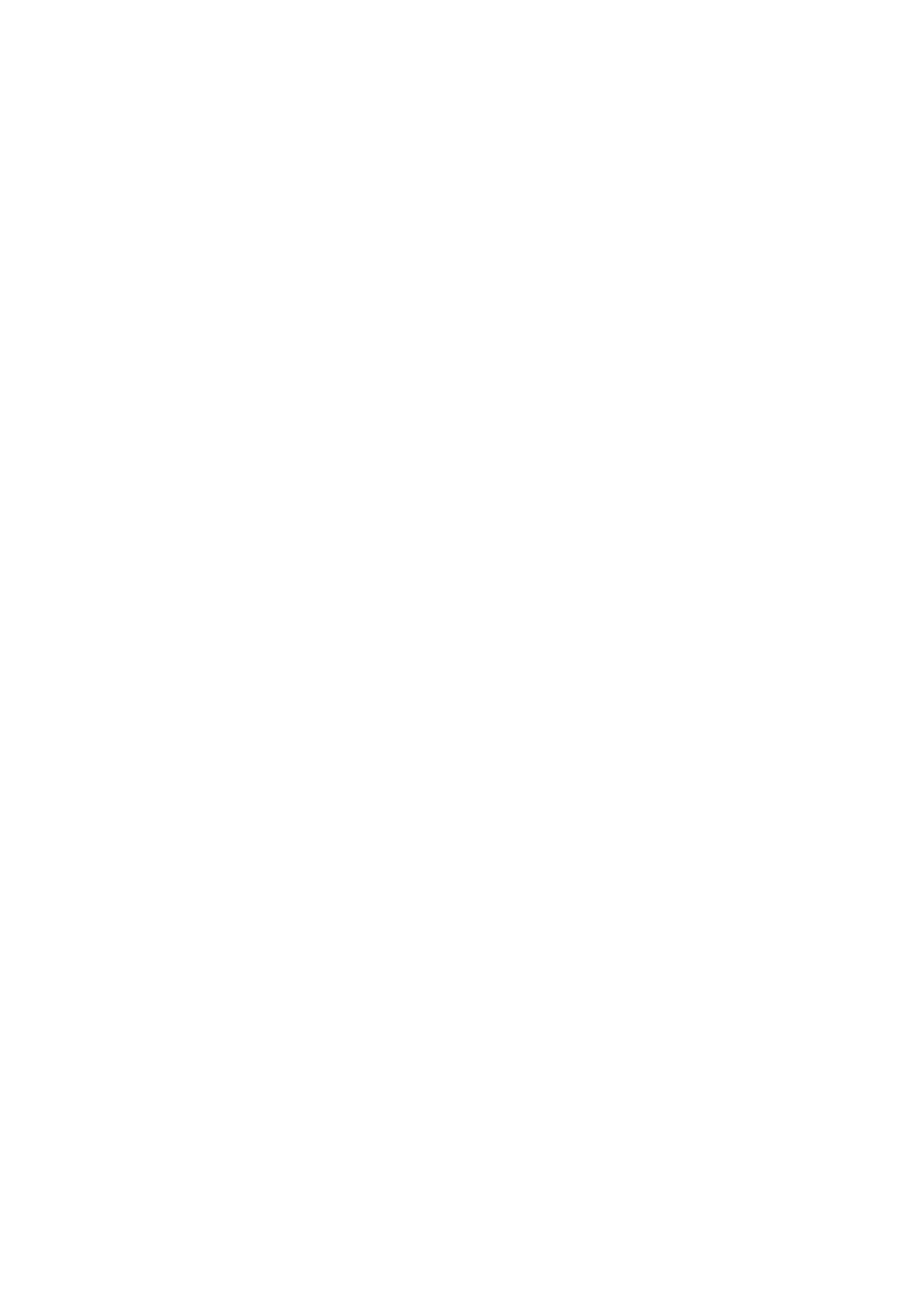
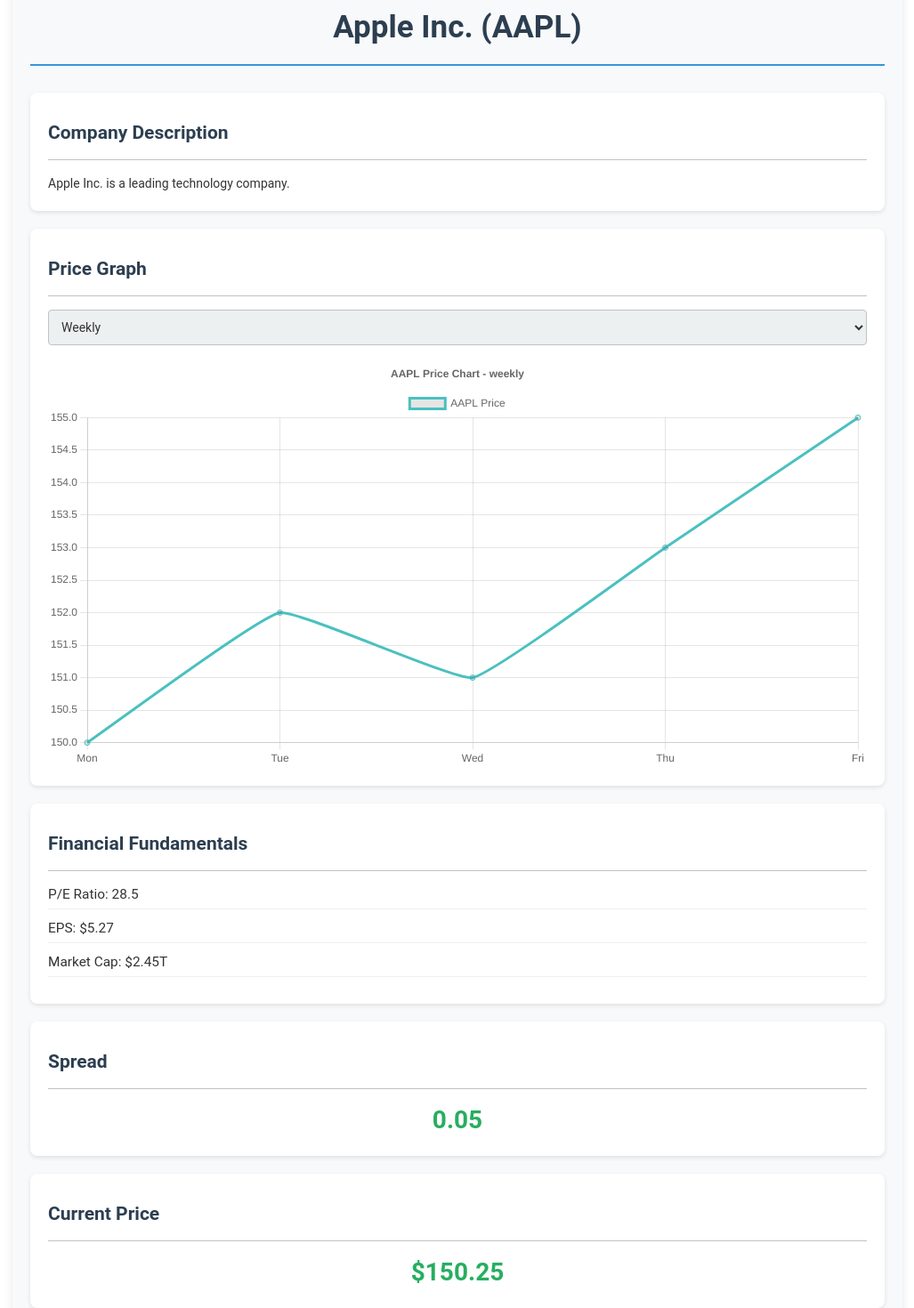
Before and after one commit to Harshit25102000/Munafa_frontend, a React (Create React App) app: page /MoreInfo in a window 1280 px wide. Before the commit this address had no page. Shown: the part 20-1490 px from the top of the page at 89% size, without its empty margins (126-1153 px from the left). Before the commit the page ends 800 px from the top, so only its background shows below. Built offline with nearby package versions, Linux system fonts and the light colour scheme.

Commit message:
more_info_pages_configured

```diff
--- a/src/App.js
+++ b/src/App.js
@@ -4,6 +4,8 @@
 import Signup from './pages/signup';
 import Home from './pages/Home';
 import Portfolio from './pages/Portfolio';
+import MoreInfo from './pages/MoreInfo'
+
 import {
   BrowserRouter,
   RouterProvider,
@@ -20,6 +22,7 @@
      <Route path="/signup" element={<Signup />}/>
      <Route path="/home" element={<Home />}/>
      <Route path="/portfolio" element={<Portfolio />}/>
+     <Route path="/MoreInfo" element={<MoreInfo/>}/>
 
      </Routes>
       </BrowserRouter>
--- /dev/null
+++ b/src/components/PriceGraph/index.js
@@ -0,0 +1,88 @@
+import React, { useState, useEffect } from 'react';
+import { Line } from 'react-chartjs-2';
+import {
+  Chart as ChartJS,
+  CategoryScale,
+  LinearScale,
+  PointElement,
+  LineElement,
+  Title,
+  Tooltip,
+  Legend
+} from 'chart.js';
+
+ChartJS.register(
+  CategoryScale,
+  LinearScale,
+  PointElement,
+  LineElement,
+  Title,
+  Tooltip,
+  Legend
+);
+
+const PriceGraph = ({ symbol }) => {
+  const [timeframe, setTimeframe] = useState('weekly');
+  const [chartData, setChartData] = useState(null);
+
+  useEffect(() => {
+    const mockData = {
+      weekly: {
+        labels: ['Mon', 'Tue', 'Wed', 'Thu', 'Fri'],
+        data: [150, 152, 151, 153, 155],
+      },
+      monthly: {
+        labels: ['Week 1', 'Week 2', 'Week 3', 'Week 4'],
+        data: [151, 153, 152, 155],
+      },
+      historic: {
+        labels: ['Jan', 'Feb', 'Mar', 'Apr', 'May', 'Jun'],
+        data: [145, 150, 148, 152, 155, 160],
+      },
+    };
+
+    setChartData({
+      labels: mockData[timeframe].labels,
+      datasets: [
+        {
+          label: `${symbol} Price`,
+          data: mockData[timeframe].data,
+          fill: false,
+          borderColor: 'rgb(75, 192, 192)',
+          tension: 0.1,
+        },
+      ],
+    });
+  }, [timeframe, symbol]);
+
+  const handleTimeframeChange = (event) => {
+    setTimeframe(event.target.value);
+  };
+
+  const options = {
+    responsive: true,
+    plugins: {
+      legend: {
+        position: 'top',
+      },
+      title: {
+        display: true,
+        text: `${symbol} Price Chart - ${timeframe}`,
+      },
+    },
+  };
+
+  return (
+    <div className="price-graph">
+      <h2>Price Graph</h2>
+      <select value={timeframe} onChange={handleTimeframeChange}>
+        <option value="weekly">Weekly</option>
+        <option value="monthly">Monthly</option>
+        <option value="historic">Historic</option>
+      </select>
+      {chartData && <Line options={options} data={chartData} />}
+    </div>
+  );
+};
+
+export default PriceGraph;
--- /dev/null
+++ b/src/pages/MoreInfo/MoreInfo.css
@@ -0,0 +1,163 @@
+/* MoreInfo.css */
+.more-info {
+    max-width: 1000px;
+    margin: 0 auto;
+    padding: 20px;
+    font-family: 'Roboto', Arial, sans-serif;
+    color: #333;
+    background-color: #f8f9fa;
+    box-shadow: 0 0 10px rgba(0,0,0,0.1);
+    border-radius: 8px;
+  }
+
+  .more-info h1 {
+    text-align: center;
+    color: #2c3e50;
+    font-size: 2.5em;
+    margin-bottom: 30px;
+    border-bottom: 2px solid #3498db;
+    padding-bottom: 10px;
+  }
+
+  .more-info h2 {
+    color: #2c3e50;
+    font-size: 1.5em;
+    margin-bottom: 15px;
+    border-bottom: 1px solid #bdc3c7;
+    padding-bottom: 5px;
+  }
+
+  .spread-info,
+  .current-price,
+  .financial-fundamentals,
+  .company-description,
+  .price-graph {
+    background-color: #ffffff;
+    margin-bottom: 20px;
+    padding: 20px;
+    border-radius: 8px;
+    box-shadow: 0 2px 5px rgba(0,0,0,0.1);
+    transition: all 0.3s ease;
+  }
+
+  .spread-info:hover,
+  .current-price:hover,
+  .financial-fundamentals:hover,
+  .company-description:hover,
+  .price-graph:hover {
+    box-shadow: 0 5px 15px rgba(0,0,0,0.1);
+    transform: translateY(-2px);
+  }
+
+  .spread-info p,
+  .current-price p {
+    font-size: 2em;
+    font-weight: bold;
+    color: #27ae60;
+    text-align: center;
+  }
+
+  .financial-fundamentals ul {
+    list-style-type: none;
+    padding: 0;
+  }
+
+  .financial-fundamentals li {
+    margin-bottom: 10px;
+    font-size: 1.1em;
+    display: flex;
+    justify-content: space-between;
+    border-bottom: 1px solid #ecf0f1;
+    padding-bottom: 5px;
+  }
+
+  .company-description p {
+    line-height: 1.6;
+    text-align: justify;
+  }
+
+  .price-graph select {
+    width: 100%;
+    padding: 10px;
+    margin-bottom: 15px;
+    border: 1px solid #bdc3c7;
+    border-radius: 4px;
+    font-size: 1em;
+    background-color: #ecf0f1;
+  }
+
+  .graph-placeholder {
+    height: 300px;
+    background-color: #ecf0f1;
+    display: flex;
+    justify-content: center;
+    align-items: center;
+    font-style: italic;
+    color: #7f8c8d;
+    border-radius: 4px;
+  }
+
+  @media (max-width: 768px) {
+    .more-info {
+      padding: 10px;
+    }
+
+    .more-info h1 {
+      font-size: 2em;
+    }
+
+    .more-info h2 {
+      font-size: 1.3em;
+    }
+
+    .spread-info p,
+    .current-price p {
+      font-size: 1.5em;
+    }
+
+    .financial-fundamentals li {
+      font-size: 1em;
+    }
+  }
+
+  .price-graph {
+    background-color: #ffffff;
+    margin-bottom: 20px;
+    padding: 20px;
+    border-radius: 8px;
+    box-shadow: 0 2px 5px rgba(0,0,0,0.1);
+    transition: all 0.3s ease;
+  }
+
+  .price-graph:hover {
+    box-shadow: 0 5px 15px rgba(0,0,0,0.1);
+    transform: translateY(-2px);
+  }
+
+  .price-graph h2 {
+    color: #2c3e50;
+    font-size: 1.5em;
+    margin-bottom: 15px;
+    border-bottom: 1px solid #bdc3c7;
+    padding-bottom: 5px;
+  }
+
+  .price-graph select {
+    width: 100%;
+    padding: 10px;
+    margin-bottom: 15px;
+    border: 1px solid #bdc3c7;
+    border-radius: 4px;
+    font-size: 1em;
+    background-color: #ecf0f1;
+  }
+
+  @media (max-width: 768px) {
+    .price-graph {
+      padding: 10px;
+    }
+
+    .price-graph h2 {
+      font-size: 1.3em;
+    }
+  }
--- /dev/null
+++ b/src/pages/MoreInfo/index.js
@@ -0,0 +1,76 @@
+import React, { useState, useEffect } from 'react';
+import { useLocation } from 'react-router-dom';
+import './MoreInfo.css';
+import PriceGraph from '../../components/PriceGraph';
+
+const SpreadInfo = ({ spread }) => (
+  <div className="spread-info">
+    <h2>Spread</h2>
+    <p>{spread.toFixed(2)}</p>
+  </div>
+);
+
+const CurrentPrice = ({ price }) => (
+  <div className="current-price">
+    <h2>Current Price</h2>
+    <p>${price.toFixed(2)}</p>
+  </div>
+);
+
+const FinancialFundamentals = ({ fundamentals }) => (
+  <div className="financial-fundamentals">
+    <h2>Financial Fundamentals</h2>
+    <ul>
+      <li>P/E Ratio: {fundamentals.pe}</li>
+      <li>EPS: ${fundamentals.eps}</li>
+      <li>Market Cap: ${fundamentals.marketCap}</li>
+    </ul>
+  </div>
+);
+
+const CompanyDescription = ({ description }) => (
+  <div className="company-description">
+    <h2>Company Description</h2>
+    <p>{description}</p>
+  </div>
+);
+
+const MoreInfo = () => {
+    const location = useLocation();
+    const [stock, setStock] = useState(null);
+
+    useEffect(() => {
+      const symbol = location.state?.stock;
+
+      // For now, some dummy data
+      setStock({
+        symbol: symbol || 'AAPL',
+        name: symbol === 'GOOGL' ? 'Alphabet Inc.' : 'Apple Inc.',
+        spread: 0.05,
+        currentPrice: symbol === 'GOOGL' ? 2800.75 : 150.25,
+        fundamentals: {
+          pe: 28.5,
+          eps: 5.27,
+          marketCap: '2.45T',
+        },
+        description: `${symbol === 'GOOGL' ? 'Alphabet Inc.' : 'Apple Inc.'} is a leading technology company.`,
+      });
+    }, [location]);
+
+    if (!stock) return <div>Loading...</div>;
+
+    return (
+      <div className="more-info">
+        <h1>{stock.name} ({stock.symbol})</h1>
+        <CompanyDescription description={stock.description} />
+        <PriceGraph symbol={stock.symbol} currentPrice={stock.currentPrice} />
+        <FinancialFundamentals fundamentals={stock.fundamentals} />
+
+
+        <SpreadInfo spread={stock.spread} />
+        <CurrentPrice price={stock.currentPrice} />
+      </div>
+    );
+  };
+
+  export default MoreInfo;
```
Also changed, not shown: 1 other file (tests, documents, lock files or other folders).
